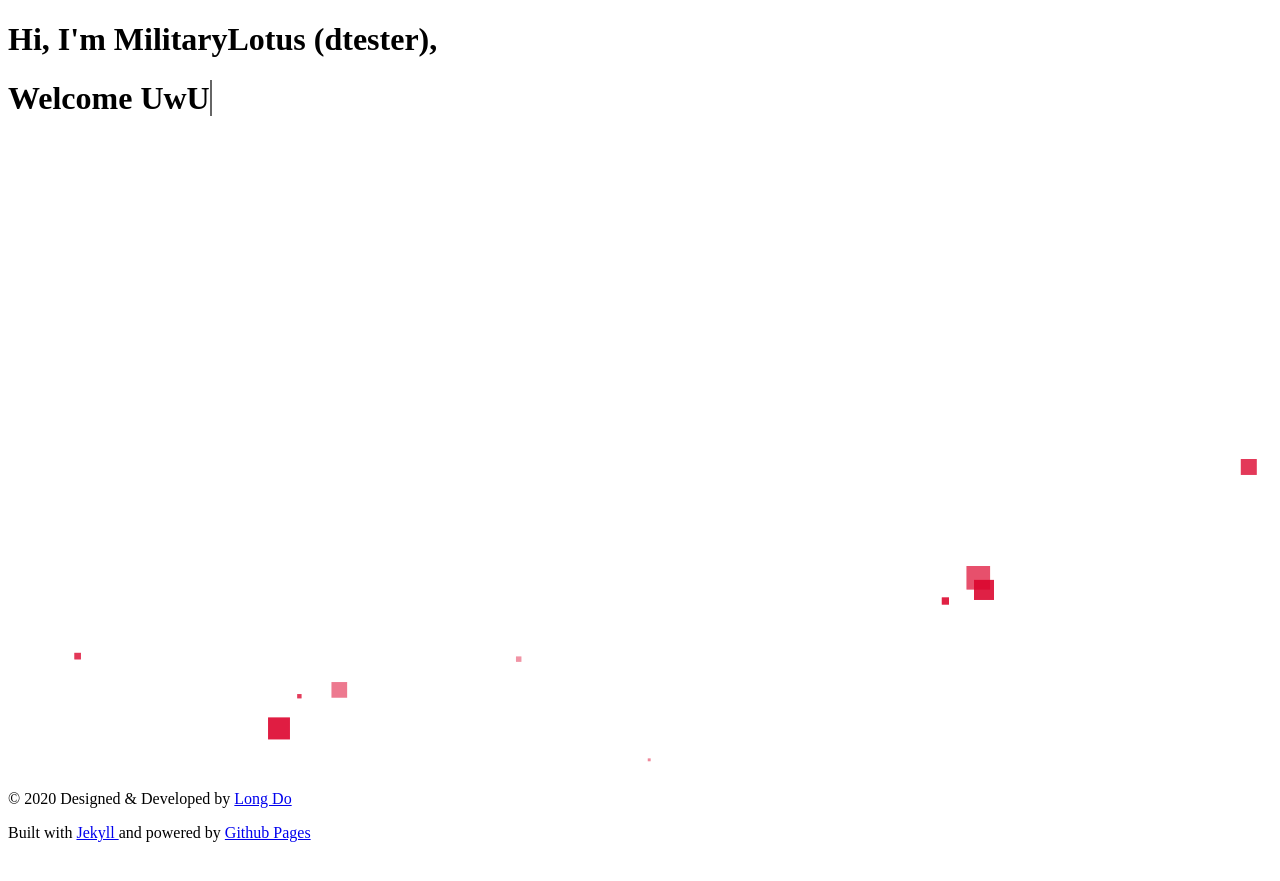
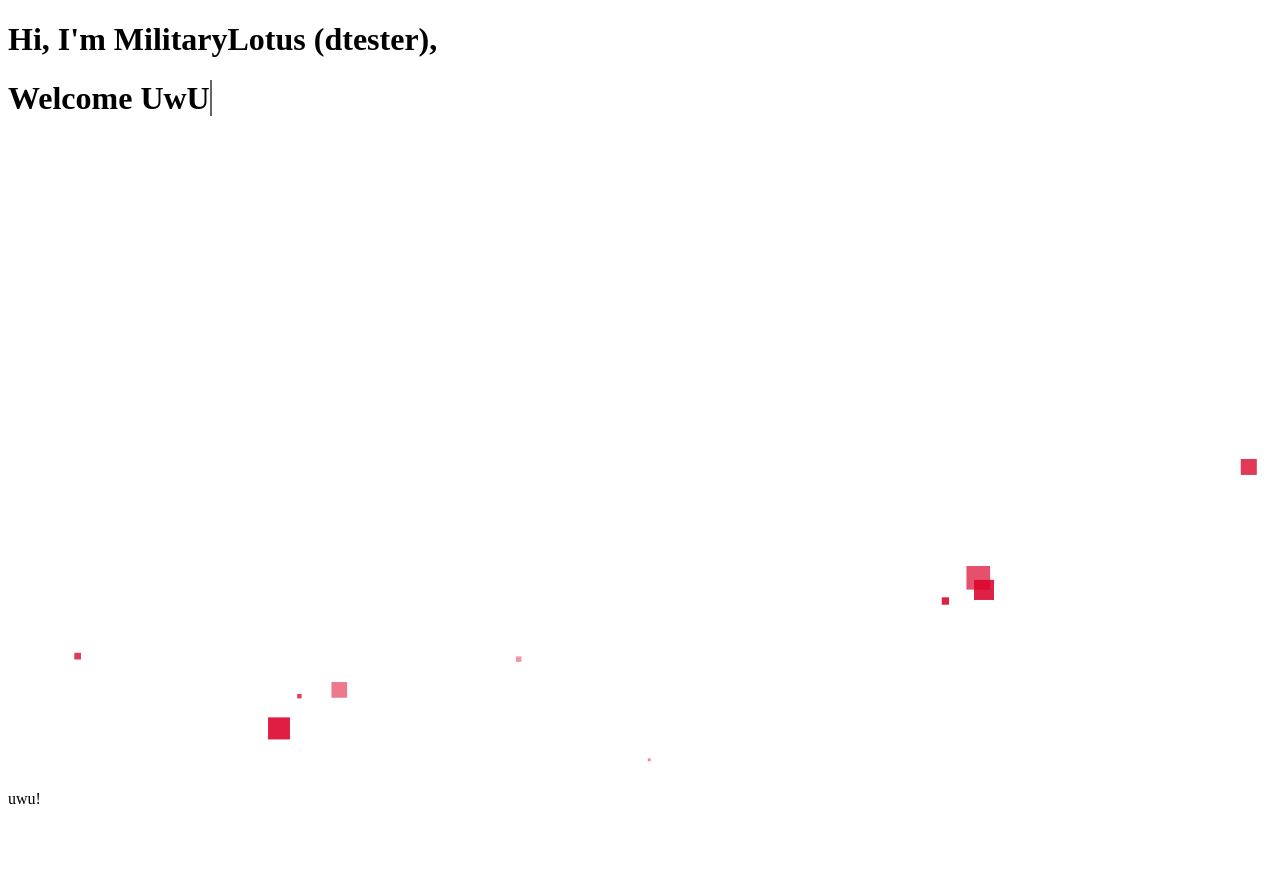
Before and after one commit to dtesters/old-page, a Jekyll site: the page built from index.html, in a window 1280 px wide. Shown: the top 881 px of the page. Built offline with Jekyll 4.4.1, drawn with Linux system fonts in a browser that asks for light colours.

Commit message:
Update footer.html

```diff
--- a/_includes/footer.html
+++ b/_includes/footer.html
@@ -1,19 +1,6 @@
 <footer class="footer">
   <p>
-    &copy; 2020 Designed & Developed by
-    <a class="highlight-link" href="https://longpdo.github.io/" target="_blank" rel="noreferrer">
-      Long Do
-    </a>
-  </p>
-  <p>
-    Built with
-    <a class="highlight-link" href="https://jekyllrb.com/"target="_blank" rel="noreferrer">
-      Jekyll
-    </a>
-    and powered by
-    <a class="highlight-link" href="https://pages.github.com/" target="_blank" rel="noreferrer">
-      Github Pages
-    </a>
+   uwu!
   </p>
 </footer>
 
```
